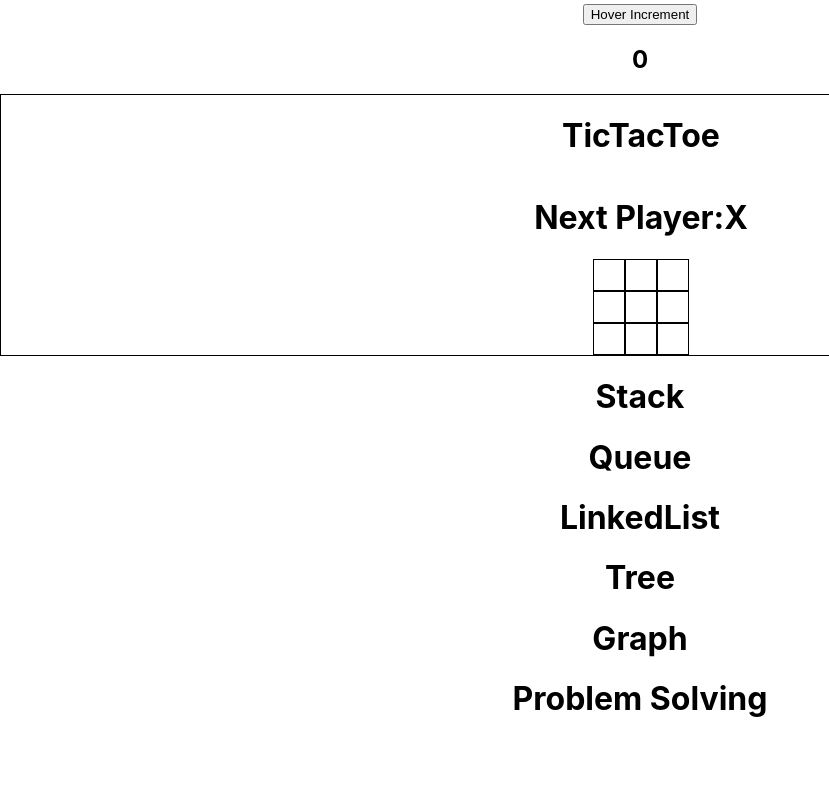
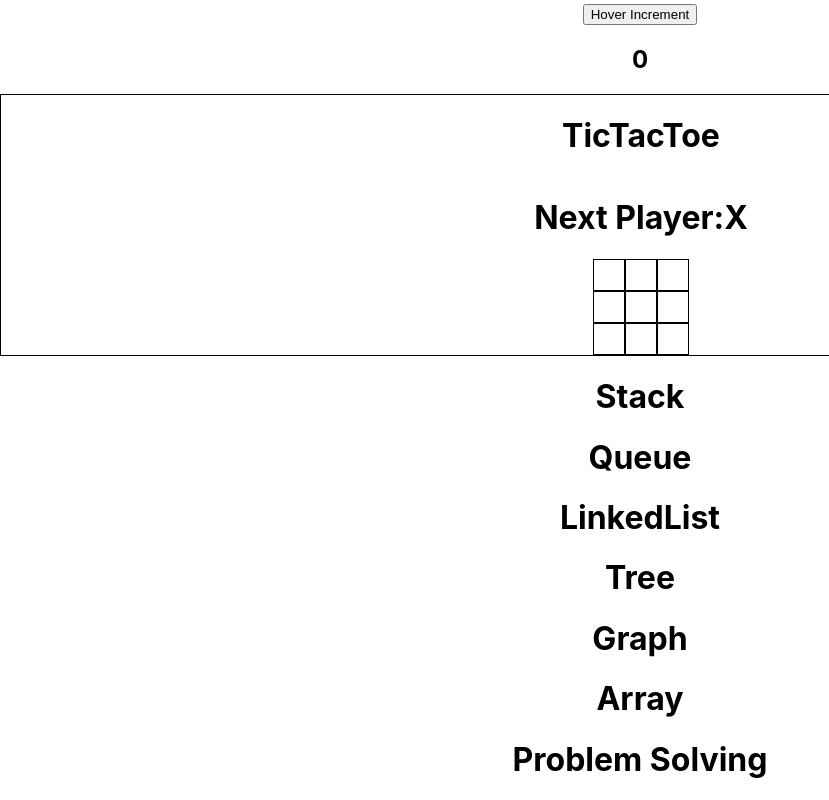
Before and after one commit to deekshithmd/javascript-react-repo, a React (Create React App) app: page / in a window 1280 px wide. Shown: the part 975-1775 px from the top of the page, without its empty margins (0-829 px from the left). Before the commit the page ends 1715 px from the top, so only its background shows below. Built offline with nearby package versions, Linux system fonts and the light colour scheme.

Commit message:
added array

```diff
--- /dev/null
+++ b/src/components/DataStructures/Array/index.js
@@ -0,0 +1,24 @@
+import React from "react";
+
+export const Array = () => {
+    const arr=[1,2,3,4,5];
+    arr.push(6); // adds at end
+    arr.pop(); // removes from end
+    arr.unshift(7); // adds at begining
+    arr.shift() // removes from begining
+
+    // Time complexities
+    // insert/remove end -> O(1) -> push/pop
+    // insert/remove begining -> O(n) -> need to reset index -> shift/unshift/concat/slice/splice
+    // Access -> O(1)
+    // Search -> O(n) -> foreach/map/filter/reduce
+
+    // Array methods
+    // Map
+    // Filter
+    // Reduce
+    // Slice
+    // Splice
+
+    return <h1>Array</h1>
+}
--- a/src/components/DataStructures/index.jsx
+++ b/src/components/DataStructures/index.jsx
@@ -4,6 +4,7 @@ import { QueueComponent } from "./Queue";
 import { LinkedListComponent } from "./LinkedList";
 import { TreeComponent } from "./Tree";
 import { GraphComponent } from "./Graph";
+import { Array } from "./Array";
 
 export const DataStructures = () => {
   return (
@@ -13,6 +14,7 @@ export const DataStructures = () => {
       <LinkedListComponent />
       <TreeComponent />
       <GraphComponent/>
+      <Array/>
     </>
   );
 };
```
